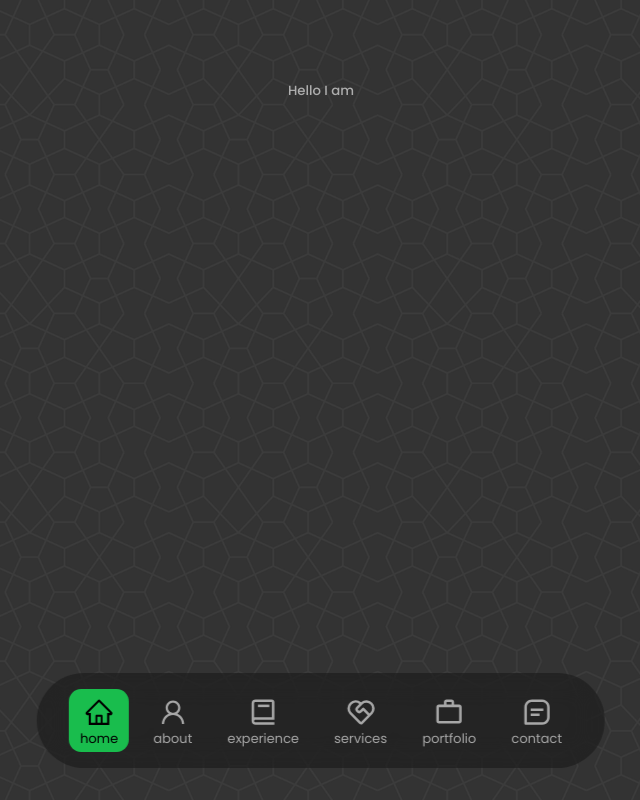
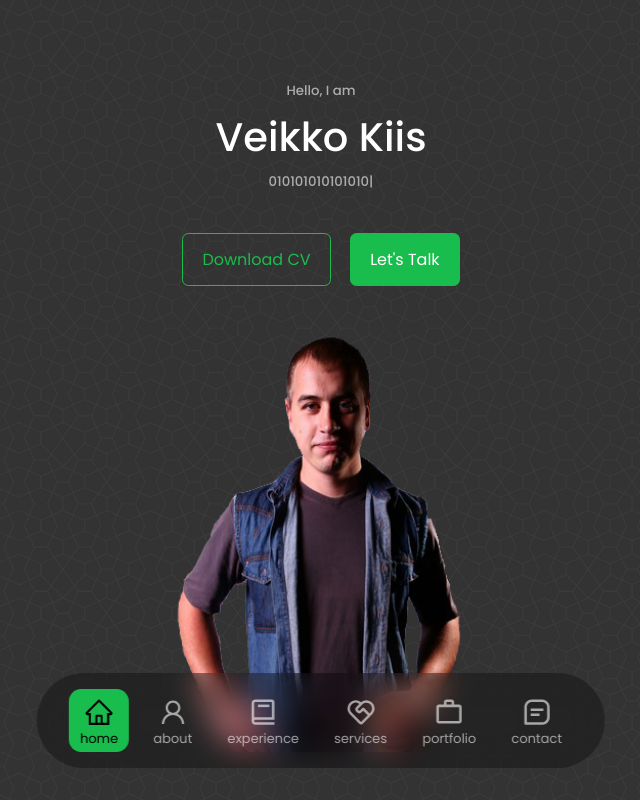
Before and after one commit to VkHyperNova/vk-portfolio, a React (Create React App) app: page / in a window 1280 px wide. Shown: the top 800 px of the page, without its empty margins (319-959 px from the left). Built offline with nearby package versions, Linux system fonts and the light colour scheme.

Commit message:
header animation almost done

```diff
--- a/src/components/header/CTA.jsx
+++ b/src/components/header/CTA.jsx
@@ -4,8 +4,8 @@ import CV from '../../assets/VK.pdf'
 const CTA = () => {
   return (
     <div className="cta">
-        <a href={CV} download className='dl-button element-pop-out'><span>Download CV</span></a>
-        <a href="#contact" className='btn btn-primary element-pop-out'>Let's Talk</a>
+        <a href={CV} download className='dl-button cta-left-animation'><span>Download CV</span></a>
+        <a href="#contact" className='btn btn-primary cta-right-animation'>Let's Talk</a>
     </div>
   )
 }
--- a/src/components/header/Header.jsx
+++ b/src/components/header/Header.jsx
@@ -10,15 +10,16 @@ const Header = () => {
     <section id="home">
     <header >
       <div className="container header__container">
-        <h5 className="text-light shrink-text-animation">Hello I am</h5>
-        {/* <h1 className='flash-animation'>Veikko Kiis</h1>
-        <h5 className="text-light pop-out"><Typical loop={Infinity} wrapper="p" steps={['Programmer', 1000, 'Web-developer', 1000, 'Problem-solver', 1000]}/></h5> */}
-        {/* <CTA />
-        <HeaderSocials /> */}
-        {/* <div className="me">
-          <img src={ME} alt="me" className='profile-image-animation'/>
+        {/* <Typical loop={1} wrapper="h5" className="text-animation" steps={['Hello, I am', 1000]}/> */}
+        <h5 className="text-light greeting-animation">Hello, I am</h5>
+        <h1 className='name-animation'>Veikko Kiis</h1>
+        <h5 className="text-light do-animation"><Typical loop={Infinity} wrapper="p" steps={['', 2000, 'I write', 1000, '0101010101010101010101', 1000]}/></h5>
+        <CTA />
+        <HeaderSocials />
+        <div className="me">
+          <img src={ME} alt="me" className='picture-animation'/>
         </div>
-        <a href="#contact" className="scroll__down">Scroll Down</a> */}
+        <a href="#contact" className="scroll__down scrolldown-animation">Scroll Down</a>
       </div>
     </header>
     </section>
--- a/src/components/header/HeaderSocials.jsx
+++ b/src/components/header/HeaderSocials.jsx
@@ -4,7 +4,7 @@ import socialsIcons from './headerSocialsItems'
 
 const HeaderSocials = () => {
   return (
-    <div className="header__socials fade-in-up">
+    <div className="header__socials socials-animation">
       {
         socialsIcons.map(({ name, url, icon }, index) => {
           const Icon = icon;
--- a/src/components/header/header.css
+++ b/src/components/header/header.css
@@ -111,72 +111,11 @@ header {
     font-weight: bolder;
 }
 
-/* Animations */
 
 
 
 
-.shrink-text-animation {
-    animation: shrink-text 2s;
-  }
 
-  @keyframes shrink-text {
-    from {
-      font-size: 5em;
-    }
-    to {
-        font-size: 0.83em;
-    }
-  }
-
-/* old animation
-.greeting-animation {
-    opacity: 0;
-    font-size: 2em;
-    color: white;
-    transform: translateY(-100%);
-    animation: fall-in 1s ease-in-out forwards;
-}
-
-@keyframes fall-in {
-    100% {
-        opacity: 1;
-        transform: translateY(0);
-        font-size: 0.83em;
-    }
-}
-
-.profile-image-animation {
-    opacity: 0;
-    transform: translateY(100%);
-    animation: fade-in 1s ease-in-out forwards;
-}
-
-@keyframes fade-in {
-    100% {
-        opacity: 1;
-        transform: translateY(0);
-    }
-}
-
-.flash-animation {
-    animation: flash 1s linear;
-    animation-delay: 1s;
-  }
-
-  @keyframes flash {
-    0% {
-      opacity: 1;
-    }
-    50% {
-      opacity: 0;
-    }
-    100% {
-      opacity: 1;
-    }
-  }
-
-*/
 
 
 
--- a/src/components/nav/Nav.jsx
+++ b/src/components/nav/Nav.jsx
@@ -5,7 +5,7 @@ import navItems from './navItems'
 
 const Nav = () => {
   return (
-    <nav>
+    <nav className='nav-animation'>
       {
         navItems.map(({ name, icon }, index) => {
           const Icon = icon;
--- a/src/components/nav/nav.css
+++ b/src/components/nav/nav.css
@@ -54,6 +54,7 @@ nav p {
     margin-top: -0.9rem;
 }
 
+
 /* MEDIA QUERIES (SMALL DEVICES) MOBILE PHONES */
 @media screen and (max-width: 600px) {
 
--- a/src/index.css
+++ b/src/index.css
@@ -58,27 +58,27 @@ body {
 @keyframes move-bg {
     0% {
         background-position: 0% 0%;
-        background-size: 15%;
+        background-size: 10%;
     }
 
     25% {
         background-position: 25% 0%;
-        background-size: 20%;
+        background-size: 11%;
     }
 
     50% {
         background-position: 50% 0%;
-        background-size: 25%;
+        background-size: 10%;
     }
 
     75% {
         background-position: 75% 0%;
-        background-size: 20%;
+        background-size: 11%;
     }
 
     100% {
         background-position: 100% 0%;
-        background-size: 15%;
+        background-size: 10%;
     }
 
 }
@@ -149,6 +149,102 @@ img {
     object-fit: cover;
 }
 
+/* Animations */
+
+.greeting-animation {
+    animation: fade-in-big 1s;
+    animation-fill-mode: backwards;
+}
+
+.name-animation {
+    animation: fade-in-small 1s;
+    animation-delay: .5s;
+    animation-fill-mode: backwards;
+}
+
+.do-animation {
+    animation: fade-in-big 2s;
+    animation-delay: 1.5s;
+    animation-fill-mode: backwards;
+}
+
+.cta-left-animation {
+    animation: pop-out 1s;
+    animation-delay: 3s;
+    animation-fill-mode: backwards;
+}
+
+.cta-right-animation {
+    animation: pop-out 1s;
+    animation-delay: 3.1s;
+    animation-fill-mode: backwards;
+}
+
+.socials-animation {
+    animation: pop-out 1s;
+    animation-delay: 3.2s;
+    animation-fill-mode: backwards;
+}
+
+.picture-animation {
+    animation: pop-out 1s;
+    animation-delay: 3.3s;
+    animation-fill-mode: backwards;
+}
+
+
+.scrolldown-animation {
+    animation: pop-out 1s;
+    animation-delay: 3.4s;
+    animation-fill-mode: backwards;
+}
+
+.nav-animation {
+    animation: pop-out 1s;
+    animation-delay: 3.5s;
+    animation-fill-mode: backwards;
+}
+
+/* KEY FRAMES */
+
+@keyframes fade-in-small {
+    0% {
+        opacity: 0;
+        transform: scale(0.2);
+    }
+
+    100% {
+        opacity: 1;
+    }
+}
+
+@keyframes fade-in-big {
+    0% {
+        opacity: 0;
+        transform: scale(1.5);
+    }
+
+    100% {
+        opacity: 1;
+    }
+}
+
+@keyframes pop-out {
+    0% {
+        opacity: 0;
+        transform: scale(0.2);
+    }
+
+    50% {
+        transform: scale(1.2);
+    }
+
+    100% {
+        opacity: 1;
+    }
+}
+
+
 
 /* MEDIA QUERIES (MEDIUM DEVICES) IPADS */
 @media screen and (max-width: 1024px) {
```
